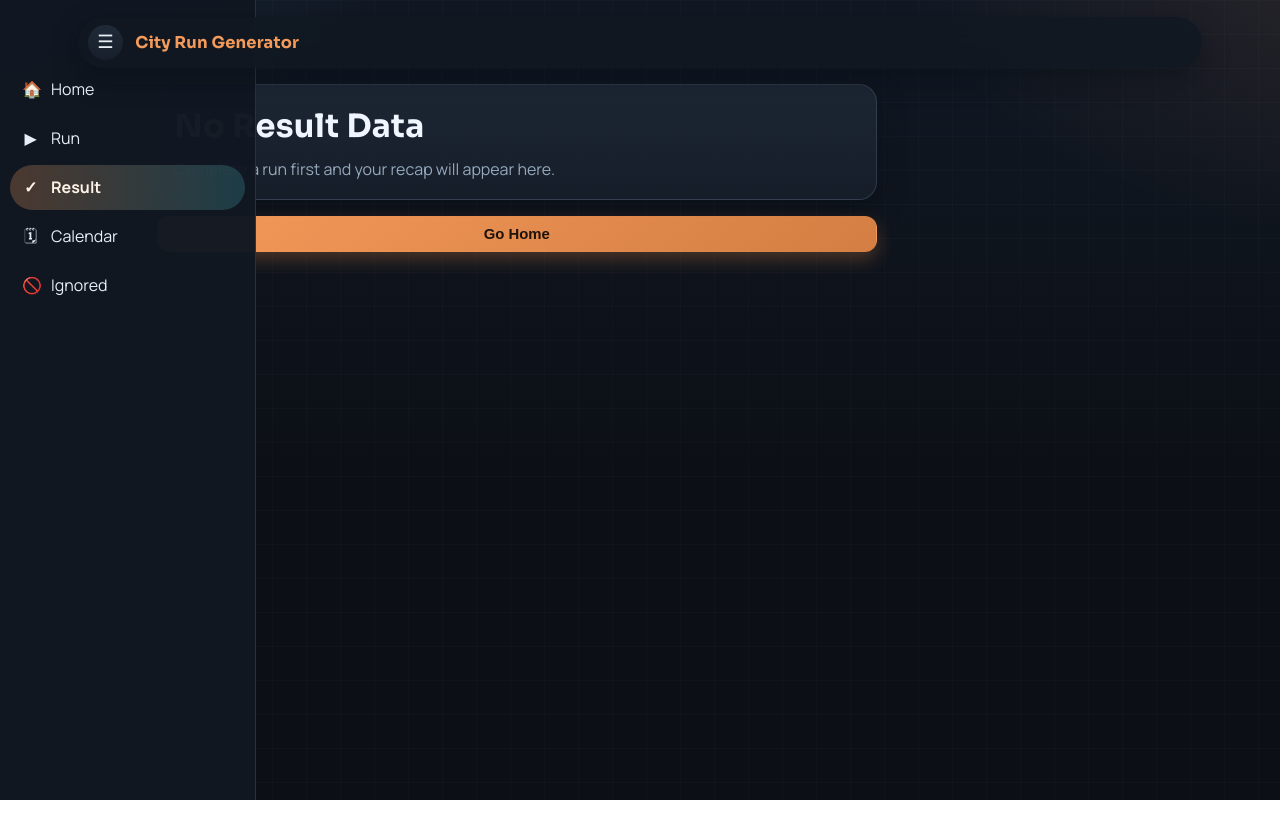
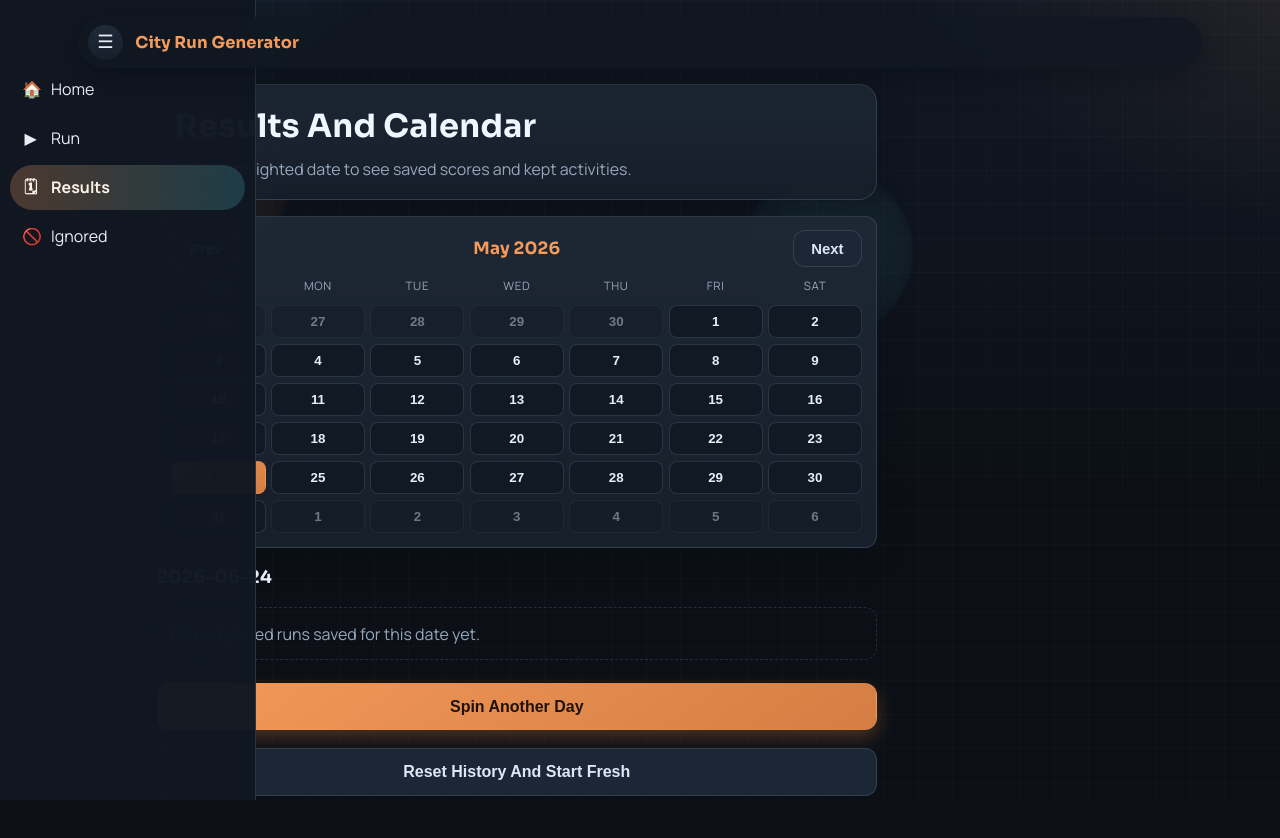
Before and after one commit to jasonesse/jasonesse.github.io, a React (Vite) app: page /result in a window 1280 px wide. Shown: the top 838 px of the page. Before the commit the page ends 800 px from the top, so only its background shows below. Built offline with nearby package versions, Linux system fonts and the light colour scheme.

Commit message:
calendar for activites.

```diff
--- a/src/app/routes.tsx
+++ b/src/app/routes.tsx
@@ -2,7 +2,6 @@ import { Routes, Route } from "react-router-dom";
 import { HomePage } from "../pages/HomePage";
 import { RunPage } from "../pages/RunPage";
 import { ResultPage } from "../pages/ResultPage";
-import { HistoryPage } from "../pages/HistoryPage";
 import { IgnoredActivitiesPage } from "../pages/IgnoredActivitiesPage";
 
 export function AppRoutes() {
@@ -11,7 +10,7 @@ export function AppRoutes() {
       <Route path="/" element={<HomePage />} />
       <Route path="/run" element={<RunPage />} />
       <Route path="/result" element={<ResultPage />} />
-      <Route path="/history" element={<HistoryPage />} />
+      <Route path="/history" element={<ResultPage />} />
       <Route path="/ignored" element={<IgnoredActivitiesPage />} />
     </Routes>
   );
--- a/src/components/ScorePanel.tsx
+++ b/src/components/ScorePanel.tsx
@@ -19,8 +19,6 @@ export function ScorePanel({
   totalCount,
   rerollCount,
 }: Props) {
-  const pct = totalCount > 0 ? Math.round((keptCount / totalCount) * 100) : 0;
-
   return (
     <div className="score-panel">
       <h3 className="score-panel__city">{city}</h3>
@@ -32,9 +30,6 @@ export function ScorePanel({
           Activities kept: <strong>{keptCount}/{totalCount}</strong>
         </li>
         <li>
-          Kept rate: <strong>{pct}%</strong>
-        </li>
-        <li>
           Rerolls used: <strong>{rerollCount}</strong>
         </li>
       </ul>
--- a/src/components/TopMenu.tsx
+++ b/src/components/TopMenu.tsx
@@ -7,8 +7,7 @@ const DESKTOP_COLLAPSE_STORAGE_KEY = "crg_nav_collapsed_v1";
 const NAV_ITEMS = [
   { to: "/", label: "Home", icon: "🏠" },
   { to: "/run", label: "Run", icon: "▶" },
-  { to: "/result", label: "Result", icon: "✓" },
-  { to: "/history", label: "Calendar", icon: "🗓" },
+  { to: "/result", label: "Results", icon: "🗓" },
   { to: "/ignored", label: "Ignored", icon: "🚫" },
 ] as const;
 
--- a/src/history/cookieHistory.ts
+++ b/src/history/cookieHistory.ts
@@ -3,6 +3,7 @@ import type { DayRun } from "../types";
 type KeptItem = {
   id: string;
   timeSlot: string;
+  shortText?: string;
   finalText: string;
 };
 
@@ -10,6 +11,8 @@ export type DayHistoryRecord = {
   date: string;
   city: string;
   keptItems: KeptItem[];
+  chaosLevel?: number;
+  totalActivities?: number;
 };
 
 type HistoryStore = {
@@ -87,7 +90,12 @@ function persistStore(store: HistoryStore): void {
 export function saveKeptRunForToday(run: DayRun, keptIds: Set<string>): void {
   const keptItems = run.activities
     .filter((a) => keptIds.has(a.id))
-    .map((a) => ({ id: a.id, timeSlot: a.timeSlot, finalText: a.finalText }));
+    .map((a) => ({
+      id: a.id,
+      timeSlot: a.timeSlot,
+      shortText: a.shortText,
+      finalText: a.finalText,
+    }));
 
   if (keptItems.length === 0) return;
 
@@ -99,6 +107,8 @@ export function saveKeptRunForToday(run: DayRun, keptIds: Set<string>): void {
     date,
     city: run.city,
     keptItems,
+    chaosLevel: run.chaosLevel,
+    totalActivities: run.activities.length,
   };
 
   store.recordsByDate[date] = [...existing, record];
@@ -108,6 +118,11 @@ export function saveKeptRunForToday(run: DayRun, keptIds: Set<string>): void {
 export function getHistoryByDate(date: string): DayHistoryRecord[] {
   const store = parseStore();
   return store.recordsByDate[date] ?? [];
+}
+
+export function getHistoryDateKeys(): string[] {
+  const store = parseStore();
+  return Object.keys(store.recordsByDate).sort();
 }
 
 export function deleteHistoryRecordByIndex(date: string, index: number): void {
--- a/src/index.css
+++ b/src/index.css
@@ -782,6 +782,139 @@ p {
 .result-page__activities li.skipped { border-left: 3px solid rgba(154, 177, 202, 0.35); opacity: 0.82; }
 .result-page__actions { display: flex; flex-direction: column; gap: 0.72rem; }
 
+.result-calendar {
+  display: flex;
+  flex-direction: column;
+  gap: 0.62rem;
+  padding: 0.86rem;
+  border: 1px solid var(--color-border);
+  border-radius: var(--radius);
+  background: linear-gradient(180deg, rgba(30, 40, 53, 0.97), rgba(24, 32, 44, 0.96));
+  box-shadow: var(--shadow-soft);
+}
+
+.result-calendar__header {
+  display: flex;
+  align-items: center;
+  justify-content: space-between;
+  gap: 0.6rem;
+}
+
+.result-calendar__header h3 {
+  color: var(--color-accent);
+  font-size: 1.06rem;
+}
+
+.result-calendar__weekdays,
+.result-calendar__grid {
+  display: grid;
+  grid-template-columns: repeat(7, minmax(0, 1fr));
+  gap: 0.34rem;
+}
+
+.result-calendar__weekdays span {
+  text-align: center;
+  font-size: 0.72rem;
+  color: var(--color-muted);
+  text-transform: uppercase;
+  letter-spacing: 0.06em;
+}
+
+.result-calendar__day {
+  border: 1px solid var(--color-border);
+  background: #111925;
+  color: var(--color-text);
+  border-radius: 8px;
+  min-height: 2.1rem;
+  cursor: pointer;
+  font-weight: 700;
+}
+
+.result-calendar__day.is-outside {
+  opacity: 0.42;
+}
+
+.result-calendar__day.has-data {
+  border-color: rgba(76, 192, 206, 0.65);
+  box-shadow: 0 0 0 1px rgba(76, 192, 206, 0.26) inset;
+}
+
+.result-calendar__day.is-selected {
+  background: linear-gradient(145deg, var(--color-accent), var(--color-accent-dim));
+  color: #1f120a;
+  border-color: transparent;
+}
+
+.result-page__date-head {
+  display: flex;
+  align-items: center;
+  justify-content: space-between;
+  gap: 0.62rem;
+}
+
+.result-page__date-head h3 {
+  color: var(--color-text);
+  font-size: 1.1rem;
+}
+
+.result-page__empty {
+  border: 1px dashed var(--color-border);
+  border-radius: var(--radius);
+  padding: 0.82rem;
+}
+
+.result-record {
+  display: flex;
+  flex-direction: column;
+  gap: 0.62rem;
+  padding: 0.86rem;
+  border: 1px solid var(--color-border);
+  border-radius: var(--radius);
+  background: linear-gradient(180deg, rgba(31, 42, 56, 0.98), rgba(25, 33, 46, 0.98));
+}
+
+.result-record__head {
+  display: flex;
+  align-items: center;
+  justify-content: space-between;
+  gap: 0.6rem;
+}
+
+.result-record__head h3 {
+  color: var(--color-accent);
+}
+
+.result-record__stats,
+.result-record__activities {
+  list-style: none;
+  display: flex;
+  flex-direction: column;
+  gap: 0.36rem;
+}
+
+.result-record__stats {
+  color: var(--color-muted);
+  font-size: 0.9rem;
+}
+
+.result-record__stats strong {
+  color: var(--color-text);
+}
+
+.result-record__activities li {
+  border: 1px solid rgba(154, 177, 202, 0.2);
+  border-radius: 10px;
+  padding: 0.56rem 0.62rem;
+}
+
+.result-record__activities p {
+  color: #dbe7f7;
+}
+
+.result-record__more {
+  margin-top: 0.45rem;
+}
+
 /* Score Panel */
 .score-panel {
   background: linear-gradient(180deg, rgba(30, 40, 53, 0.97), rgba(24, 32, 44, 0.96));
--- a/src/pages/ResultPage.tsx
+++ b/src/pages/ResultPage.tsx
@@ -1,31 +1,95 @@
+import { useMemo, useState } from "react";
 import { useNavigate } from "react-router-dom";
-import { ScorePanel } from "../components/ScorePanel";
+import { clearRecentActivitiesForCity } from "../history/recentActivityHistory";
+import {
+  deleteHistoryByDate,
+  deleteHistoryRecordByIndex,
+  getHistoryByDate,
+  getHistoryDateKeys,
+} from "../history/cookieHistory";
 import { useRunStore } from "../state/useRunStore";
-import { getEvents } from "../analytics/eventTracker";
-import { clearRecentActivitiesForCity } from "../history/recentActivityHistory";
+
+const WEEKDAY_LABELS = ["Sun", "Mon", "Tue", "Wed", "Thu", "Fri", "Sat"];
+
+function todayDate(): string {
+  return new Date().toISOString().slice(0, 10);
+}
+
+function monthKey(date: Date): string {
+  return `${date.getFullYear()}-${String(date.getMonth() + 1).padStart(2, "0")}`;
+}
+
+function dayKey(date: Date): string {
+  return `${monthKey(date)}-${String(date.getDate()).padStart(2, "0")}`;
+}
+
+function isSameMonth(a: Date, b: Date): boolean {
+  return a.getFullYear() === b.getFullYear() && a.getMonth() === b.getMonth();
+}
+
+function buildCalendarCells(monthDate: Date): Date[] {
+  const start = new Date(monthDate.getFullYear(), monthDate.getMonth(), 1);
+  const end = new Date(monthDate.getFullYear(), monthDate.getMonth() + 1, 0);
+
+  const startOffset = start.getDay();
+  const totalDays = end.getDate();
+
+  const cells: Date[] = [];
+
+  for (let i = startOffset; i > 0; i--) {
+    cells.push(new Date(monthDate.getFullYear(), monthDate.getMonth(), 1 - i));
+  }
+
+  for (let day = 1; day <= totalDays; day++) {
+    cells.push(new Date(monthDate.getFullYear(), monthDate.getMonth(), day));
+  }
+
+  while (cells.length % 7 !== 0) {
+    const nextDay = cells.length - (startOffset + totalDays) + 1;
+    cells.push(new Date(monthDate.getFullYear(), monthDate.getMonth() + 1, nextDay));
+  }
+
+  return cells;
+}
 
 export function ResultPage() {
-  const { run, keptIds, isRunCompleted, clearRun } = useRunStore();
+  const { run, clearRun } = useRunStore();
   const nav = useNavigate();
+  const [selectedDate, setSelectedDate] = useState(todayDate());
+  const [monthDate, setMonthDate] = useState(() => new Date());
+  const [refreshKey, setRefreshKey] = useState(0);
+  const [expandedItems, setExpandedItems] = useState<Record<string, boolean>>({});
 
-  if (!run || !isRunCompleted) {
-    return (
-      <main className="result-page">
-        <header className="result-page__header">
-          <h2>No Result Data</h2>
-          <p>Complete a run first and your recap will appear here.</p>
-        </header>
-        <button className="btn btn--primary" onClick={() => nav("/")}>
-          Go Home
-        </button>
-      </main>
-    );
+  const dateKeysWithHistory = useMemo(() => new Set(getHistoryDateKeys()), [refreshKey]);
+  const records = useMemo(() => getHistoryByDate(selectedDate), [selectedDate, refreshKey]);
+  const cells = useMemo(() => buildCalendarCells(monthDate), [monthDate]);
+  const monthLabel = useMemo(
+    () => monthDate.toLocaleDateString(undefined, { month: "long", year: "numeric" }),
+    [monthDate]
+  );
+
+  function toggleItem(recordIndex: number, itemIndex: number) {
+    const key = `${selectedDate}-${recordIndex}-${itemIndex}`;
+    setExpandedItems((prev) => ({ ...prev, [key]: !prev[key] }));
   }
 
-  const events = getEvents();
-  const rerollCount = events.filter(
-    (e) => e.type === "ACTIVITY_REROLLED" && e.data.city === run.city
-  ).length;
+  function goToPreviousMonth() {
+    setMonthDate((prev) => new Date(prev.getFullYear(), prev.getMonth() - 1, 1));
+  }
+
+  function goToNextMonth() {
+    setMonthDate((prev) => new Date(prev.getFullYear(), prev.getMonth() + 1, 1));
+  }
+
+  function handleDeleteRecord(index: number) {
+    deleteHistoryRecordByIndex(selectedDate, index);
+    setRefreshKey((v) => v + 1);
+  }
+
+  function handleDeleteDate() {
+    deleteHistoryByDate(selectedDate);
+    setRefreshKey((v) => v + 1);
+  }
 
   function handlePlayAgain() {
     clearRun();
@@ -43,28 +107,124 @@ export function ResultPage() {
   return (
     <main className="result-page result-page--celebrate">
       <header className="result-page__header">
-        <h2>Run Complete</h2>
-        <p>Your {run.city} plan is locked. Here is your final lineup.</p>
+        <h2>Results And Calendar</h2>
+        <p>Pick a highlighted date to see saved scores and kept activities.</p>
       </header>
 
-      <ScorePanel
-        city={run.city}
-        chaosLevel={run.chaosLevel}
-        keptCount={keptIds.size}
-        totalCount={run.activities.length}
-        rerollCount={rerollCount}
-      />
+      <section className="result-calendar">
+        <div className="result-calendar__header">
+          <button type="button" className="btn btn--secondary" onClick={goToPreviousMonth}>
+            Prev
+          </button>
+          <h3>{monthLabel}</h3>
+          <button type="button" className="btn btn--secondary" onClick={goToNextMonth}>
+            Next
+          </button>
+        </div>
 
-      <ul className="result-page__activities">
-        {run.activities.map((a) => (
-          <li
-            key={a.timeSlot}
-            className={keptIds.has(a.id) ? "kept" : "skipped"}
-          >
-            <strong>{a.timeSlot}:</strong> {a.finalText}
-          </li>
-        ))}
-      </ul>
+        <div className="result-calendar__weekdays">
+          {WEEKDAY_LABELS.map((label) => (
+            <span key={label}>{label}</span>
+          ))}
+        </div>
+
+        <div className="result-calendar__grid">
+          {cells.map((cellDate) => {
+            const key = dayKey(cellDate);
+            const inMonth = isSameMonth(cellDate, monthDate);
+            const isSelected = key === selectedDate;
+            const hasData = dateKeysWithHistory.has(key);
+
+            return (
+              <button
+                key={key}
+                type="button"
+                className={`result-calendar__day ${inMonth ? "" : "is-outside"} ${isSelected ? "is-selected" : ""} ${hasData ? "has-data" : ""}`}
+                onClick={() => setSelectedDate(key)}
+                title={hasData ? "Has saved results" : "No saved results"}
+              >
+                {cellDate.getDate()}
+              </button>
+            );
+          })}
+        </div>
+      </section>
+
+      <section className="result-page__date-head">
+        <h3>{selectedDate}</h3>
+        {records.length > 0 && (
+          <button className="btn btn--ignore" onClick={handleDeleteDate}>
+            Delete All For Date
+          </button>
+        )}
+      </section>
+
+      {records.length === 0 && (
+        <p className="result-page__empty">
+          No completed runs saved for this date yet.
+        </p>
+      )}
+
+      {records.map((record, recordIndex) => {
+        const total = record.totalActivities ?? record.keptItems.length;
+        const kept = record.keptItems.length;
+
+        return (
+          <article key={`${record.city}-${record.date}-${recordIndex}`} className="result-record">
+            <div className="result-record__head">
+              <h3>{record.city}</h3>
+              <button
+                className="btn btn--ignore"
+                onClick={() => handleDeleteRecord(recordIndex)}
+              >
+                Delete
+              </button>
+            </div>
+
+            <ul className="result-record__stats">
+              <li>
+                Mode: <strong>{record.chaosLevel ?? 20}</strong>
+              </li>
+              <li>
+                Activities kept: <strong>{kept}/{total}</strong>
+              </li>
+            </ul>
+
+            <ul className="result-record__activities">
+              {record.keptItems.map((item, itemIndex) => {
+                const itemKey = `${selectedDate}-${recordIndex}-${itemIndex}`;
+                const shortText = item.shortText?.trim() || item.finalText;
+                const hasMore = item.finalText.trim() !== shortText.trim();
+                const isOpen = Boolean(expandedItems[itemKey]);
+
+                return (
+                  <li key={`${item.id}-${item.timeSlot}-${itemIndex}`}>
+                    <p>
+                      <strong>{item.timeSlot}:</strong> {shortText}
+                    </p>
+                    {hasMore && (
+                      <div className="result-record__more">
+                        <button
+                          type="button"
+                          className="activity-card__expand"
+                          onClick={() => toggleItem(recordIndex, itemIndex)}
+                          aria-expanded={isOpen}
+                        >
+                          <span className={`activity-card__expand-arrow ${isOpen ? "is-open" : ""}`}>
+                            ▾
+                          </span>
+                          {isOpen ? "Hide more" : "More"}
+                        </button>
+                        {isOpen && <p className="activity-card__long-text">{item.finalText}</p>}
+                      </div>
+                    )}
+                  </li>
+                );
+              })}
+            </ul>
+          </article>
+        );
+      })}
 
       <div className="result-page__actions">
         <button className="btn btn--primary btn--large" onClick={handlePlayAgain}>
```
